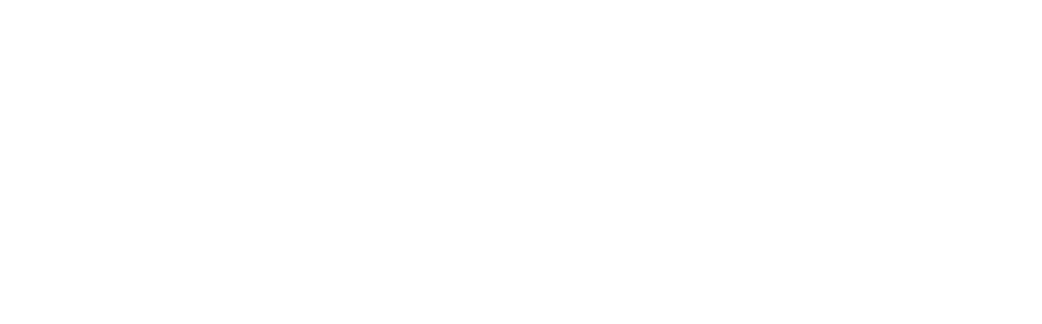
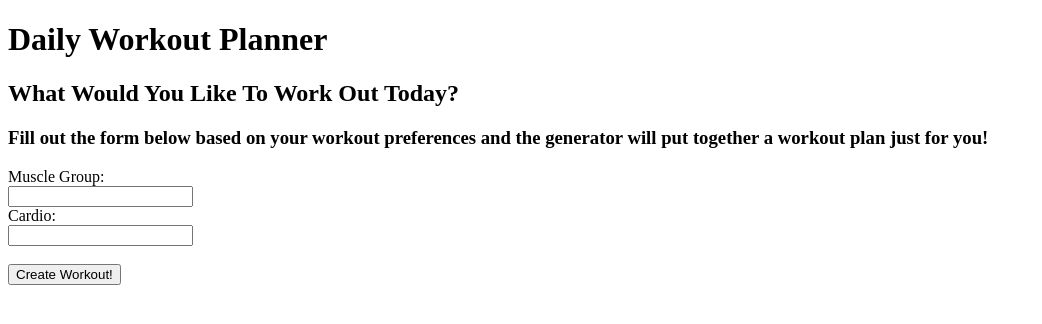
Before and after one commit to ae95medina/phase-1-project, a plain HTML site: page index.html in a window 1280 px wide. Shown: the whole page, without its empty margins (0-1042 px from the left). Drawn offline with Linux system fonts and the light colour scheme.

Commit message:
rough draft html

```diff
--- a/index.html
+++ b/index.html
@@ -4,10 +4,28 @@
     <meta charset="UTF-8">
     <meta http-equiv="X-UA-Compatible" content="IE=edge">
     <meta name="viewport" content="width=device-width, initial-scale=1.0">
-    <script src="index.js"></script>
-    <title>Document</title>
+    <script src="javascripts/index.js"></script>
+    <link rel="stylesheet" type="text/css" href="stylesheets/style.css"/>
+    <title>Phase 1 Project</title>
 </head>
 <body>
+    <h1>Daily Workout Planner</h1>
+    <h2>What Would You Like To Work Out Today?</h2>
+    <h3>Fill out the form below based on your workout preferences and
+        the generator will put together a workout plan just for you!
+    </h3>
 
+<form action="/action_page.php">
+  <label for="muscle-group">Muscle Group:</label><br>
+  <input type="text" id="muscle-group" name="muscle-group" value=" "><br>
+  <label for="cardio">Cardio:</label><br>
+  <input type="text" id="cardio" name="cardio" value=" "><br><br>
+  <input type="submit" value="Create Workout!">
+</form>
+<div id = "workout-container">
+    <ul>
+
+    </ul>
+</div>
 </body>
 </html>
```
